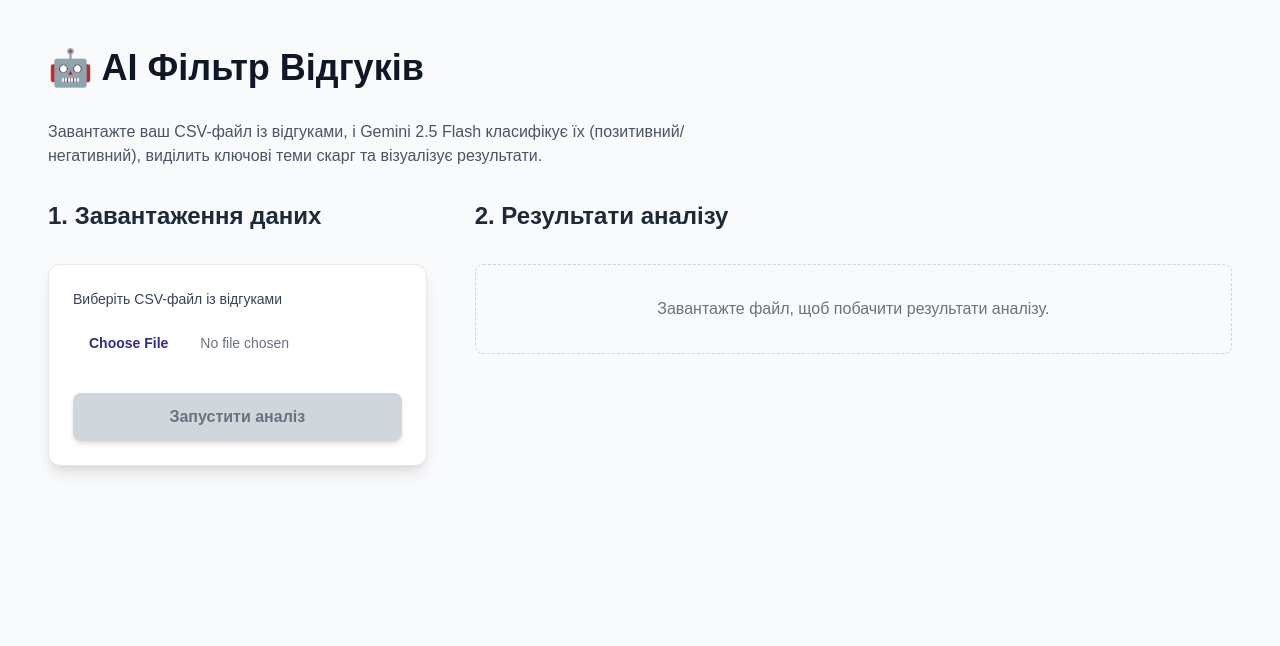
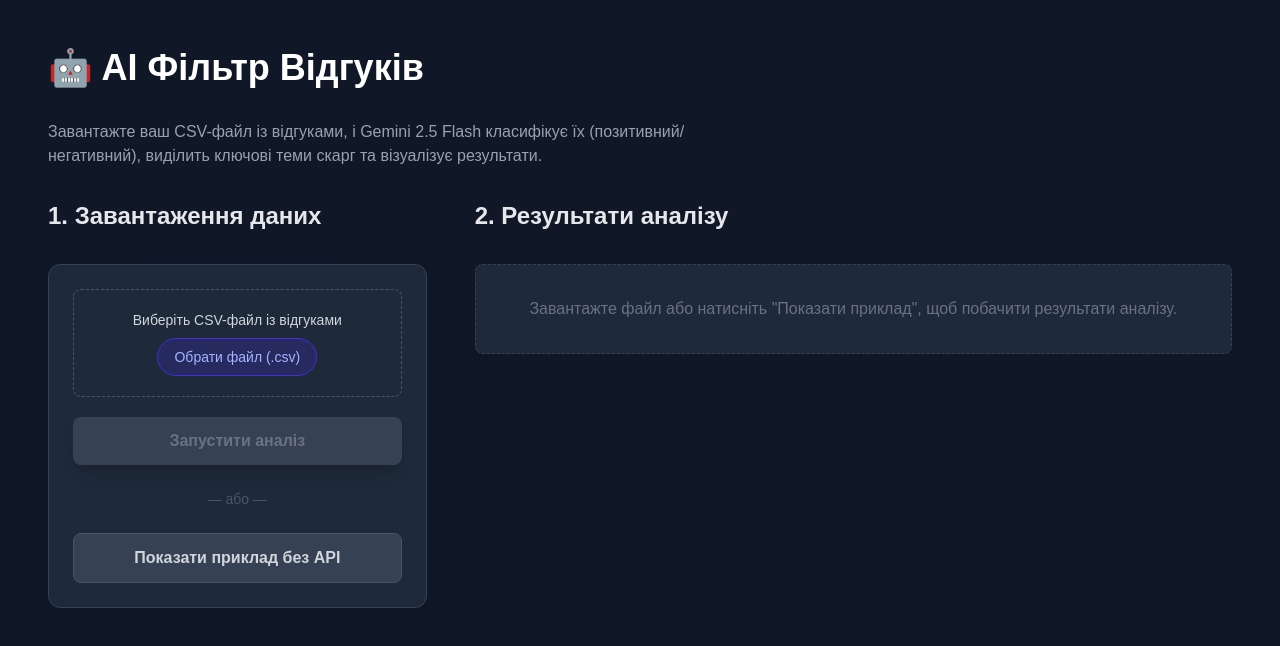
Before and after one commit to OleksandrStrunkin/ai-review-classifier, a Next.js app: page / in a window 1280 px wide. Shown: the top 646 px of the page. Built offline with nearby package versions, Linux system fonts and the light colour scheme.

Commit message:
feat: enhance analysis functionality with example data and UI improvements

```diff
--- a/app/page.tsx
+++ b/app/page.tsx
@@ -1,50 +1,39 @@
-// app/page.js
 "use client";
 
-// Імпорти залишаються ті ж самі:
 import UploadArea from "@/components/UploadArea";
 import ResultsDashboard from "@/components/ResultsDashboard";
 import { useState } from "react";
-
-// ... (DUMMY_RESULTS можна видалити, але залишимо для порівняння)
+import { DUMMY_RESULTS_WITH_ANALYSIS } from "@/data/dummyResults";
 
 export default function Home() {
   const [analysisResults, setAnalysisResults] = useState(null);
   const [isLoading, setIsLoading] = useState(false);
-  const [error, setError] = useState(null); // Новий стан для обробки помилок
+  const [error, setError] = useState(null);
 
-  // *** ОНОВЛЕНА ФУНКЦІЯ АНАЛІЗУ ***
   const handleAnalyze = async (file) => {
     if (!file) return;
 
     setIsLoading(true);
     setError(null);
-    setAnalysisResults(null); // Скидаємо попередні результати
+    setAnalysisResults(null);
 
     try {
-      // 1. Підготовка даних для відправки
       const formData = new FormData();
-      // Ключ 'file' має відповідати тому, що ми очікуємо в route.js
+
       formData.append("file", file);
 
-      // 2. Виклик нашого API Route
       const response = await fetch("/api/analyze", {
         method: "POST",
-        body: formData, // Відправляємо файл у форматі FormData
+        body: formData,
       });
 
-      // 3. Обробка помилок HTTP-запиту
       if (!response.ok) {
         const errorData = await response.json();
         throw new Error(
           errorData.error || "Помилка під час аналізу на сервері."
         );
       }
-
-      // 4. Отримання та обробка успішної відповіді
       const resultData = await response.json();
-
-      // Форматування даних для графіків
       const formattedResults = formatGeminiResults(resultData.data);
 
       // Встановлення результатів
@@ -57,17 +46,25 @@ export default function Home() {
     }
   };
 
-  // 5. Функція для перетворення сирих даних від Gemini у формат для Chart.js
+  const handleShowExamples = async () => {
+    setIsLoading(true);
+    setError(null);
+    setAnalysisResults(null);
+
+    await new Promise((resolve) => setTimeout(resolve, 1500));
+
+    setAnalysisResults(DUMMY_RESULTS_WITH_ANALYSIS);
+    setIsLoading(false);
+  };
+
   const formatGeminiResults = (rawReviews) => {
     const totalReviews = rawReviews.length;
     const sentimentCounts = { Positive: 0, Negative: 0, Neutral: 0, Error: 0 };
     const topicCounts = {};
 
     rawReviews.forEach((review) => {
-      // Рахуємо настрої
       let sentiment = review.sentiment || "Error";
       if (typeof sentiment === "string") {
-        // Робимо першу літеру великою для уніфікації
         sentiment =
           sentiment.charAt(0).toUpperCase() + sentiment.slice(1).toLowerCase();
       }
@@ -101,32 +98,33 @@ export default function Home() {
         color: "#F59E0B",
       },
       { label: "Помилка", value: sentimentCounts["Error"], color: "#9CA3AF" },
-    ].filter((d) => d.value > 0); // Не показувати нульові значення
+    ].filter((d) => d.value > 0);
 
     // Перетворюємо лічильники тем у формат для стовпчастої діаграми
     const topicData = Object.keys(topicCounts)
       .map((topic) => ({ topic, count: topicCounts[topic] }))
       .sort((a, b) => b.count - a.count)
-      .slice(0, 5); // Беремо топ-5
+      .slice(0, 5);
 
     return {
       totalReviews,
       sentimentData,
       topicData,
-      analyzedReviews: rawReviews, // Зберігаємо сирі дані для таблиці прикладів
+      analyzedReviews: rawReviews,
     };
   };
   // *** КІНЕЦЬ ОНОВЛЕНОЇ ФУНКЦІЇ АНАЛІЗУ ***
 
   return (
-    <div className="flex min-h-screen justify-center bg-gray-50 dark:bg-gray-900">
+    <div className="flex min-h-screen justify-center bg-gray-900">
       <main className="w-full max-w-7xl p-8 lg:p-12">
-        {/* ... (Заголовки та описи залишаються незмінними) */}
-        <h1 className="text-4xl font-extrabold mb-8 text-gray-900 dark:text-white">
+        {/* ЗАГОЛОВОК */}
+        <h1 className="text-4xl font-extrabold mb-8 text-white">
           🤖 AI Фільтр Відгуків
         </h1>
 
-        <p className="text-gray-600 dark:text-gray-400 mb-8 max-w-2xl">
+        {/* ОПИС */}
+        <p className="text-gray-400 mb-8 max-w-2xl">
           Завантажте ваш CSV-файл із відгуками, і Gemini 2.5 Flash класифікує їх
           (позитивний/негативний), виділить ключові теми скарг та візуалізує
           результати.
@@ -135,29 +133,33 @@ export default function Home() {
         <div className="flex flex-col lg:flex-row gap-12">
           {/* ЛІВА КОЛОНКА: Завантаження та Керування */}
           <div className="lg:w-1/3 space-y-8">
-            <h2 className="text-2xl font-semibold text-gray-800 dark:text-gray-200">
+            <h2 className="text-2xl font-semibold text-gray-200">
               1. Завантаження даних
             </h2>
 
-            <UploadArea onAnalyze={handleAnalyze} isLoading={isLoading} />
+            <UploadArea
+              onAnalyze={handleAnalyze}
+              onShowExample={handleShowExamples}
+              isLoading={isLoading}
+            />
           </div>
 
           {/* ПРАВА КОЛОНКА: Результати та Візуалізація */}
           <div className="lg:w-2/3">
-            <h2 className="text-2xl font-semibold text-gray-800 dark:text-gray-200 mb-8">
+            <h2 className="text-2xl font-semibold text-gray-200 mb-8">
               2. Результати аналізу
             </h2>
 
             {/* Відображення помилки */}
             {error && (
-              <div className="p-4 mb-4 bg-red-100 border border-red-400 text-red-700 rounded-lg dark:bg-red-900 dark:text-red-300">
+              <div className="p-4 mb-4 bg-red-900 border border-red-700 text-red-300 rounded-lg">
                 **Помилка:** {error}
               </div>
             )}
 
             {/* Відображення спінера під час завантаження */}
             {isLoading && (
-              <div className="p-8 text-center text-xl text-indigo-600 dark:text-indigo-400">
+              <div className="p-8 text-center text-xl text-indigo-400">
                 Аналіз відгуків триває... Це може зайняти до 1 хвилини, залежно
                 від кількості даних.
               </div>
@@ -169,8 +171,12 @@ export default function Home() {
             ) : (
               !error &&
               !isLoading && (
-                <div className="p-8 border border-dashed border-gray-300 dark:border-gray-700 rounded-lg text-center text-gray-500 dark:text-gray-400">
-                  <p>Завантажте файл, щоб побачити результати аналізу.</p>
+                // *** СТИЛЬ ЗАГЛУШКИ ЗА ВІДСУТНОСТІ РЕЗУЛЬТАТІВ ***
+                <div className="p-8 border border-dashed border-gray-700 bg-gray-800 rounded-lg text-center text-gray-500">
+                  <p>
+                    Завантажте файл або натисніть "Показати приклад", щоб
+                    побачити результати аналізу.
+                  </p>
                 </div>
               )
             )}
@@ -180,6 +186,3 @@ export default function Home() {
     </div>
   );
 }
-
-// Примітка: Вам також потрібно оновити DUMMY_RESULTS або видалити його,
-// якщо ви плануєте використовувати лише реальні дані.
--- a/components/UploadArea.tsx
+++ b/components/UploadArea.tsx
@@ -1,4 +1,4 @@
-import React, { useState } from "react";
+import { useState } from "react";
 
 /**
  * Компонент для завантаження файлу CSV та запуску аналізу.
@@ -6,11 +6,10 @@ import React, { useState } from "react";
  * @param {function} props.onAnalyze - Функція, яка викликається при натисканні 'Запустити аналіз'.
  * @param {boolean} props.isLoading - Індикатор, чи триває аналіз.
  */
-export default function UploadArea({ onAnalyze, isLoading }) {
-  // Стан для зберігання вибраного файлу
+
+export default function UploadArea({ onAnalyze, isLoading, onShowExample }) {
   const [selectedFile, setSelectedFile] = useState(null);
 
-  // Обробник зміни в інпуті файлу
   const handleFileChange = (event) => {
     const file = event.target.files[0];
     if (file && file.name.endsWith(".csv")) {
@@ -21,10 +20,8 @@ export default function UploadArea({ onAnalyze, isLoading }) {
     }
   };
 
-  // Обробник натискання кнопки
   const handleSubmit = () => {
     if (selectedFile) {
-      // Викликаємо функцію, передану з батьківського компонента (Home)
       onAnalyze(selectedFile);
     } else {
       alert("Спочатку оберіть CSV-файл!");
@@ -32,30 +29,30 @@ export default function UploadArea({ onAnalyze, isLoading }) {
   };
 
   return (
-    <div className="p-6 bg-white dark:bg-gray-800 rounded-xl shadow-lg border border-gray-200 dark:border-gray-700 space-y-4">
+    <div className="p-6 bg-gray-800 rounded-xl shadow-2xl shadow-gray-900/50 border border-gray-700 space-y-5">
       {/* 1. Поле для завантаження файлу */}
-      <label className="block text-sm font-medium text-gray-700 dark:text-gray-300 mb-4">
-        Виберіть CSV-файл із відгуками
-      </label>
+      <div className="border border-dashed border-gray-600 rounded-lg p-5 text-center transition-colors duration-200 hover:border-indigo-400">
+        <label className="block text-sm font-medium text-gray-300 cursor-pointer">
+          <span className="mb-2 block">Виберіть CSV-файл із відгуками</span>
+
           <input
             type="file"
             accept=".csv"
             onChange={handleFileChange}
-        className="block w-full text-sm text-gray-500
-                    file:mr-4 file:py-2 file:px-4
-                    file:rounded-full file:border-0
-                    file:text-sm file:font-semibold
-                    file:bg-indigo-150 file:text-indigo-900
-                    hover:file:bg-indigo-400/50 dark:file:bg-indigo-900
-                    dark:file:text-indigo-300 file:duration-300 cursor-pointer
-                    file:cursor-pointer
-                "
+            className="hidden"
           />
+
+          {/* Візуальний індикатор вибору файлу */}
+          <div className="inline-flex items-center justify-center px-4 py-2 bg-indigo-900/50 border border-indigo-700 text-sm font-medium rounded-full text-indigo-300 hover:bg-indigo-900 transition-colors duration-200">
+            {selectedFile ? "Файл вибрано (Змінити)" : "Обрати файл (.csv)"}
+          </div>
+        </label>
+      </div>
 
       {/* 2. Індикатор вибраного файлу */}
       {selectedFile && (
-        <p className="mt-2 text-sm text-gray-600 dark:text-gray-400">
-          **Вибрано:** {selectedFile.name} (
+        <p className="mt-2 text-sm text-gray-400">
+          **Вибрано:** **{selectedFile.name}** (
           {Math.round(selectedFile.size / 1024)} KB)
         </p>
       )}
@@ -64,15 +61,15 @@ export default function UploadArea({ onAnalyze, isLoading }) {
       <button
         onClick={handleSubmit}
         disabled={!selectedFile || isLoading}
-        className={`w-full py-3 px-4 mt-4 font-bold rounded-lg shadow-md transition-all duration-200
+        className={`w-full py-3 px-4 font-bold rounded-lg transition-all duration-300
+                            shadow-lg
                             ${
                               selectedFile && !isLoading
-                        ? "bg-indigo-600 hover:bg-indigo-700 text-white"
-                        : "bg-gray-300 dark:bg-gray-600 text-gray-500 cursor-not-allowed"
+                                ? "bg-indigo-600 hover:bg-indigo-700 text-white shadow-indigo-500/50"
+                                : "bg-gray-700 text-gray-500 cursor-not-allowed"
                             }
                         `}
       >
-        {/* Відображення тексту залежно від стану */}
         {isLoading ? (
           <span className="flex items-center justify-center">
             <svg
@@ -101,6 +98,18 @@ export default function UploadArea({ onAnalyze, isLoading }) {
           "Запустити аналіз"
         )}
       </button>
+
+      {/* Роздільник */}
+      <div className="text-center text-gray-600 text-sm py-1">— або —</div>
+
+      {/* Кнопка демонстрації (Вторинна дія) */}
+      <button
+        onClick={onShowExample}
+        disabled={isLoading}
+        className="w-full py-3 bg-gray-700 border border-gray-600 text-gray-300 font-semibold rounded-lg hover:bg-gray-600 transition duration-300 disabled:opacity-70 cursor-pointer"
+      >
+        {isLoading ? "Завантаження прикладу..." : "Показати приклад без API"}
+      </button>
     </div>
   );
 }
--- a/components/charts/SentimentChart.tsx
+++ b/components/charts/SentimentChart.tsx
@@ -24,7 +24,7 @@ export default function SentimentChart({ data }) {
       legend: {
         position: "bottom",
         labels: {
-          color: "hsl(210 4% 46%)", // Колір тексту для Dark Mode
+          color: "#A0AEC0", // Колір тексту для Dark Mode
         },
       },
       tooltip: {
--- a/components/charts/TopicChart.tsx
+++ b/components/charts/TopicChart.tsx
@@ -1,4 +1,3 @@
-
 import React from "react";
 import {
   Chart as ChartJS,
@@ -21,25 +20,31 @@ ChartJS.register(
 );
 
 export default function TopicChart({ data }) {
+  const INDIGO_COLOR = "rgba(109, 40, 217, 0.8)";
+  const INDIGO_BORDER = "rgba(109, 40, 217, 1)";
+  const TEXT_COLOR = "#A0AEC0";
+  const GRID_COLOR = "rgba(55, 65, 81, 0.5)";
+
   const chartData = {
     labels: data.map((d) => d.topic),
     datasets: [
       {
         label: "Кількість згадок",
         data: data.map((d) => d.count),
-        backgroundColor: "rgba(59, 130, 246, 0.7)", // blue-500
-        borderColor: "rgba(59, 130, 246, 1)",
+        backgroundColor: INDIGO_COLOR,
+        borderColor: INDIGO_BORDER,
         borderWidth: 1,
+        borderRadius: 4,
       },
     ],
   };
 
   const options = {
-    indexAxis: "y", // Робимо її горизонтальною
+    indexAxis: "y",
     responsive: true,
     plugins: {
       legend: {
-        display: false, // Не показуємо легенду для одного набору даних
+        display: false,
       },
       title: {
         display: false,
@@ -49,10 +54,14 @@ export default function TopicChart({ data }) {
       x: {
         beginAtZero: true,
         grid: {
-          color: "rgba(107, 114, 128, 0.2)", // Колір сітки для Dark Mode
+          color: GRID_COLOR,
+          borderColor: GRID_COLOR,
         },
         ticks: {
-          color: "hsl(210 4% 46%)", // Колір тексту
+          color: TEXT_COLOR,
+          font: {
+            family: "system-ui",
+          },
         },
       },
       y: {
@@ -60,7 +69,10 @@ export default function TopicChart({ data }) {
           display: false,
         },
         ticks: {
-          color: "hsl(210 4% 46%)", // Колір тексту
+          color: TEXT_COLOR,
+          font: {
+            family: "system-ui",
+          },
         },
       },
     },
@@ -68,7 +80,6 @@ export default function TopicChart({ data }) {
 
   return (
     <div className="h-64">
-      {/* Забезпечуємо фіксовану висоту */}
       <Bar data={chartData} options={options} />
     </div>
   );
--- /dev/null
+++ b/data/dummyResults.ts
@@ -0,0 +1,129 @@
+export const DUMMY_RESULTS_WITH_ANALYSIS = {
+  totalReviews: 20,
+  sentimentData: [
+    { label: "Позитивні", value: 8, color: "#10B981" },
+    { label: "Негативні", value: 8, color: "#EF4444" },
+    { label: "Нейтральні", value: 4, color: "#F59E0B" },
+  ],
+  topicData: [
+    { topic: "Якість", count: 6 },
+    { topic: "Доставка", count: 5 },
+    { topic: "Ціна", count: 4 },
+    { topic: "Підтримка", count: 3 },
+    { topic: "Інше", count: 2 },
+  ],
+
+  analyzedReviews: [
+    {
+      original_text: "Швидка доставка, але товар прийшов бракований.",
+      sentiment: "Negative",
+      topic: "Якість",
+    },
+    {
+      original_text: "Найкращий сервіс, все ідеально.",
+      sentiment: "Positive",
+      topic: "Інше",
+    },
+    {
+      original_text: "Ціна зависока, але якість відповідає.",
+      sentiment: "Negative",
+      topic: "Ціна",
+    },
+    {
+      original_text: "Відповіді від підтримки чекав три дні.",
+      sentiment: "Negative",
+      topic: "Підтримка",
+    },
+    {
+      original_text: "Прийшло швидко. Без зауважень.",
+      sentiment: "Positive",
+      topic: "Доставка",
+    },
+    {
+      original_text: "Нейтральний досвід, працює, як і очікувалось.",
+      sentiment: "Neutral",
+      topic: "Якість",
+    },
+    {
+      original_text: "Пакування було пошкоджене, але це не проблема товару.",
+      sentiment: "Neutral",
+      topic: "Доставка",
+    },
+    {
+      original_text: "Не можу додзвонитися до магазину.",
+      sentiment: "Negative",
+      topic: "Підтримка",
+    },
+    {
+      original_text: "Купуватиму ще, ціна гарна!",
+      sentiment: "Positive",
+      topic: "Ціна",
+    },
+    {
+      original_text: "Доставили в той же день!",
+      sentiment: "Positive",
+      topic: "Доставка",
+    },
+
+    {
+      original_text:
+        "Менеджер обіцяв перетелефонувати вчора щодо моєї скарги про відсутність однієї деталі в комплекті, але дзвінка так і не було. Повна відсутність клієнтоорієнтованості. Товар сам по собі непоганий, але сервіс просто жах.",
+      sentiment: "Negative",
+      topic: "Підтримка",
+    },
+    {
+      original_text:
+        "Якість матеріалів виявилася набагато кращою, ніж я очікував, дивлячись на низьку ціну. Це справді приємний сюрприз! Рекомендую всім, хто сумнівається, сміливо беріть.",
+      sentiment: "Positive",
+      topic: "Якість",
+    },
+    {
+      original_text:
+        "Замовляв у понеділок із обіцянкою доставити в середу. Привезли тільки в п'ятницю, і то після кількох дзвінків. Затримка критична, бо це був подарунок. Сам продукт, на щастя, працює добре.",
+      sentiment: "Negative",
+      topic: "Доставка",
+    },
+    {
+      original_text:
+        "Я не можу сказати, що цей товар поганий. Він просто існує. Виконання стандартне, ціна теж середня по ринку. Не викликає жодних емоцій, ні позитивних, ні негативних.",
+      sentiment: "Neutral",
+      topic: "Інше",
+    },
+    {
+      original_text:
+        "Фотографії на сайті абсолютно не відповідають дійсності. Колір виявився набагато тьмянішим, а розмір значно меншим, ніж здавалося. Якість виготовлення залишає багато питань, особливо у місцях з'єднання деталей.",
+      sentiment: "Negative",
+      topic: "Якість",
+    },
+    {
+      original_text:
+        "Супер пропозиція! Купив одразу два, бо ціна була просто смішна для такої високої якості. Дуже задоволений і планую придбати ще кілька одиниць для родичів.",
+      sentiment: "Positive",
+      topic: "Ціна",
+    },
+    {
+      original_text:
+        "Відгук скоріше про процес. На етапі замовлення все було добре, відправили вчасно. Але потім посилка тиждень лежала на складі перевізника, і ніхто не міг пояснити чому. Магазин міг би краще контролювати логістику.",
+      sentiment: "Negative",
+      topic: "Доставка",
+    },
+    {
+      original_text:
+        "Продукт виглядає дуже надійно, важкий, приємний на дотик. Він, безумовно, коштує своїх грошей, навіть незважаючи на те, що це найдорожчий аналог на ринку. Жодного жалю про покупку!",
+      sentiment: "Positive",
+      topic: "Ціна",
+    },
+    {
+      original_text:
+        "Через проблеми з оплатою на сайті, мені довелося кілька разів перезавантажувати сторінку, що викликало деяке роздратування. Сам товар отримав і він цілком задовільний.",
+      sentiment: "Neutral",
+      topic: "Інше",
+    },
+    {
+      original_text:
+        "Доставка зайняла два тижні замість обіцяних трьох днів. Це єдиний мінус. Сам продукт – шедевр інженерії, працює бездоганно. Рекомендую, якщо не поспішаєте.",
+      sentiment: "Positive",
+      topic: "Доставка",
+    },
+  ],
+};
```
Also changed, not shown: components/ResultsDashboard.tsx (+20 -18 lines). Lines whose indentation alone changed are shown as unchanged.
